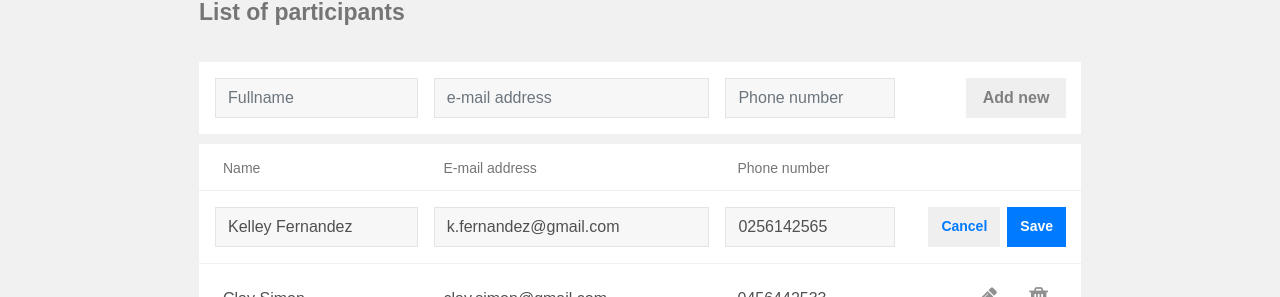
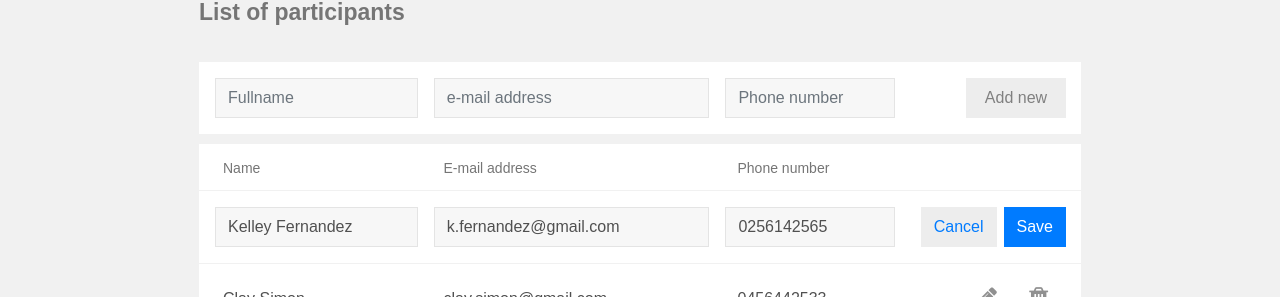
Before and after one commit to hongloans9/DigiaTest, a React (Create React App) app: page / in a window 1280 px wide. Both pictures are taken after a click on the icon 986 px from the left and 398 px from the top of the page. Shown: the part 173-470 px from the top of the page. Built offline with nearby package versions, Linux system fonts and the light colour scheme.

Commit message:
small fix

```diff
--- a/src/components/App.css
+++ b/src/components/App.css
@@ -6,7 +6,7 @@
 
 .App-name {
   font-size: 23px;
-  font-weight: 550;
+  font-weight: 600;
 }
 
 .App-name img {
@@ -21,7 +21,7 @@
 
 .title {
   color: #757575;
-  font-weight: 550;
+  font-weight: 600;
   font-size: 23px;
   margin-top: 65px;
   margin-bottom: 35px;
@@ -120,13 +120,12 @@
 #btn-sub {
   color: #808080;
   width: 100px;
-  font-size: 16px;
   margin-right: 10px;
+  background-color: #ededed;
 }
 #btn-sub-active {
   color: white;
   width: 100px;
-  font-size: 16px;
   margin-right: 10px;
   background-color: #007bff;
 }
@@ -134,6 +133,7 @@
 .btn-cancel {
   color: #007bff;
   margin-right: 7px;
+  background-color: #ededed;
 }
 
 .btn-primary {
@@ -141,8 +141,8 @@
 }
 
 .btn {
-  font-weight: 600;
+  font-weight: 500;
   height: 40px;
   border-radius: 0;
-  font-size: 14px;
+  font-size: 16px;
 }
--- a/src/components/add_new_form.js
+++ b/src/components/add_new_form.js
@@ -52,7 +52,7 @@ class AddNew extends Component {
                         name="phone"
                         type="number"
                         component={this.renderField} />
-                    <div className="form-group col " align="right">
+                    <div className="form-group col" align="right">
                         <button type="submit" className="btn" id={idName} disabled={submitting} >Add new</button>
                     </div>
                 </div>
```
